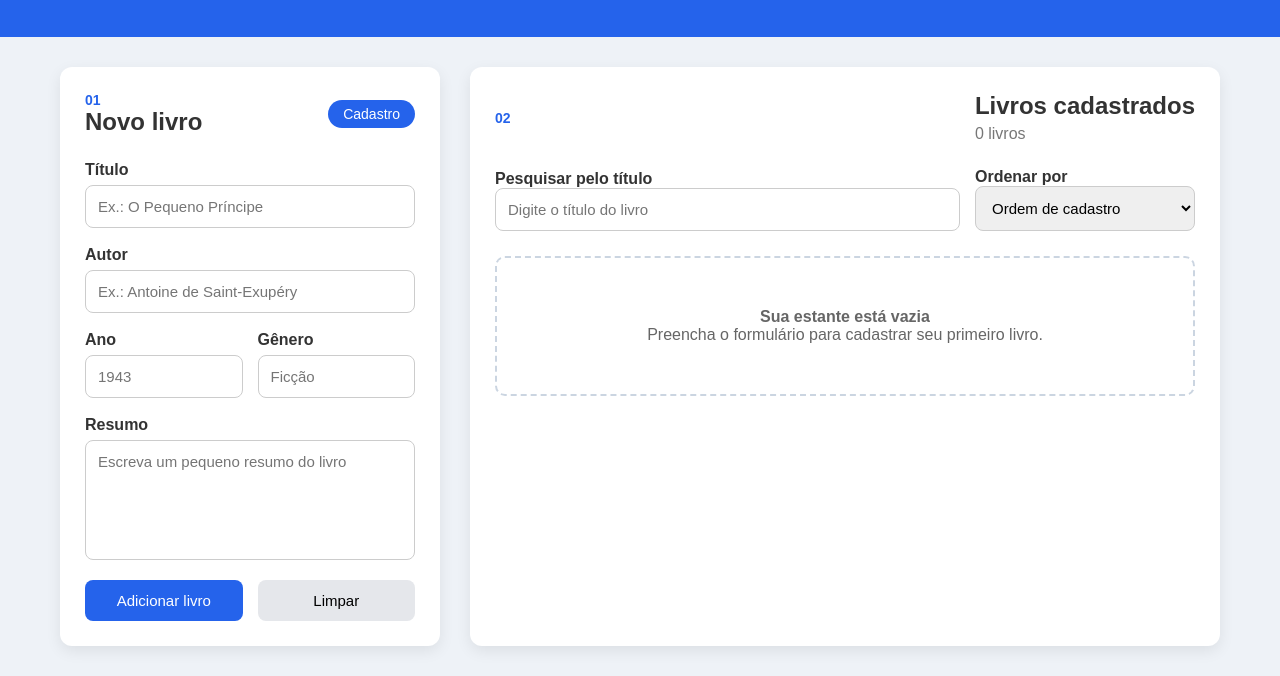
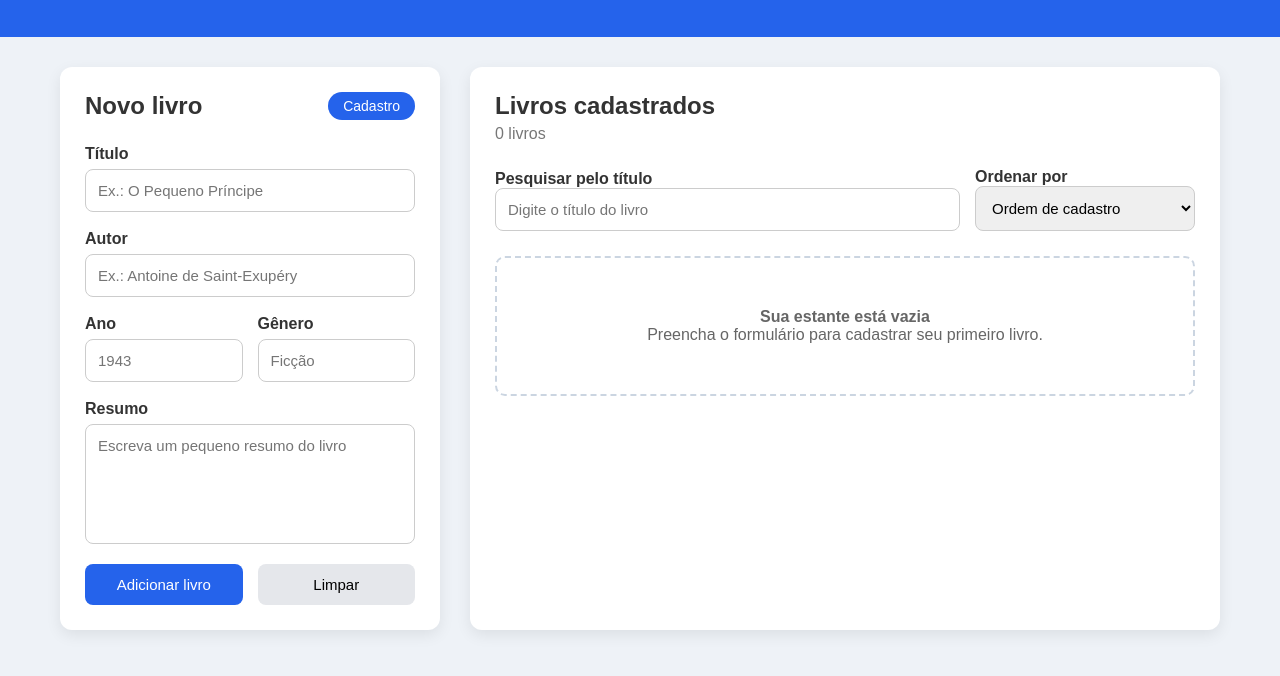
Before and after one commit to eloisazsenai/projeto_aplicativo_crud, a website with bundled scripts: page index.html in a window 1280 px wide. Shown: the part 145-821 px from the top of the page. Built offline with nearby package versions, Linux system fonts and the light colour scheme.

Commit message:
Remove o indice no topo das seções

```diff
--- a/index.html
+++ b/index.html
@@ -24,7 +24,6 @@
         <section id="secao-form" class="painel painel-formulario" aria-labelledby="titulo-formulario">
             <div class="titulo-secao">
                 <div>
-                    <p class="numero-secao">01</p>
                     <h2 id="titulo-formulario">Novo livro</h2>
                 </div>
                 <span id="modo-formulario" class="selo">Cadastro</span>
@@ -68,7 +67,6 @@
         <section id="secao-lista" class="painel painel-lista" aria-labelledby="titulo-lista">
             <div class="cabecalho-lista">
                 <div class="titulo-secao">
-                    <p class="numero-secao">02</p>
                     <div>
                         <h2 id="titulo-lista">Livros cadastrados</h2>
                         <p id="contador-livros" class="contador">0 livros</p>
```
